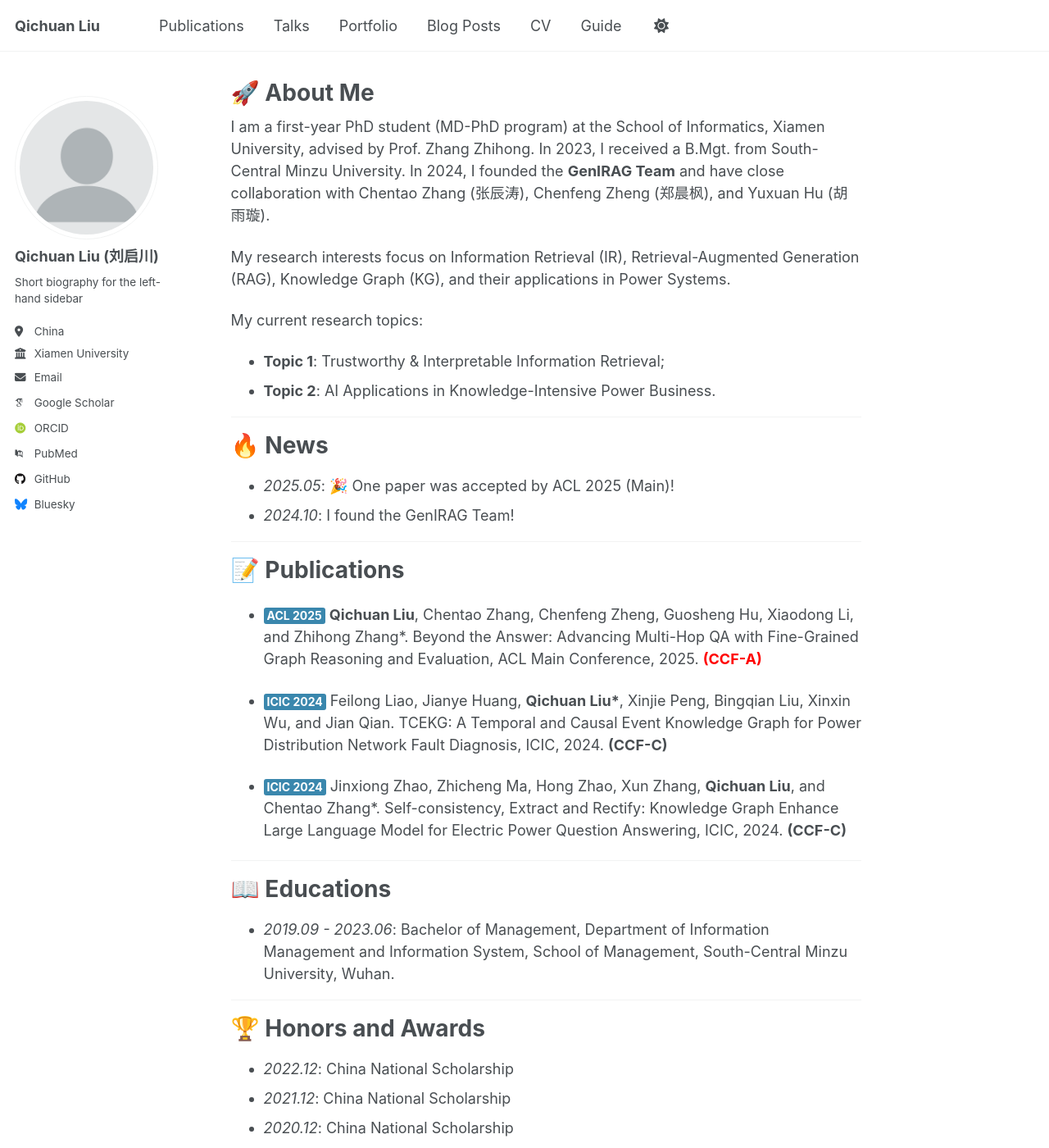
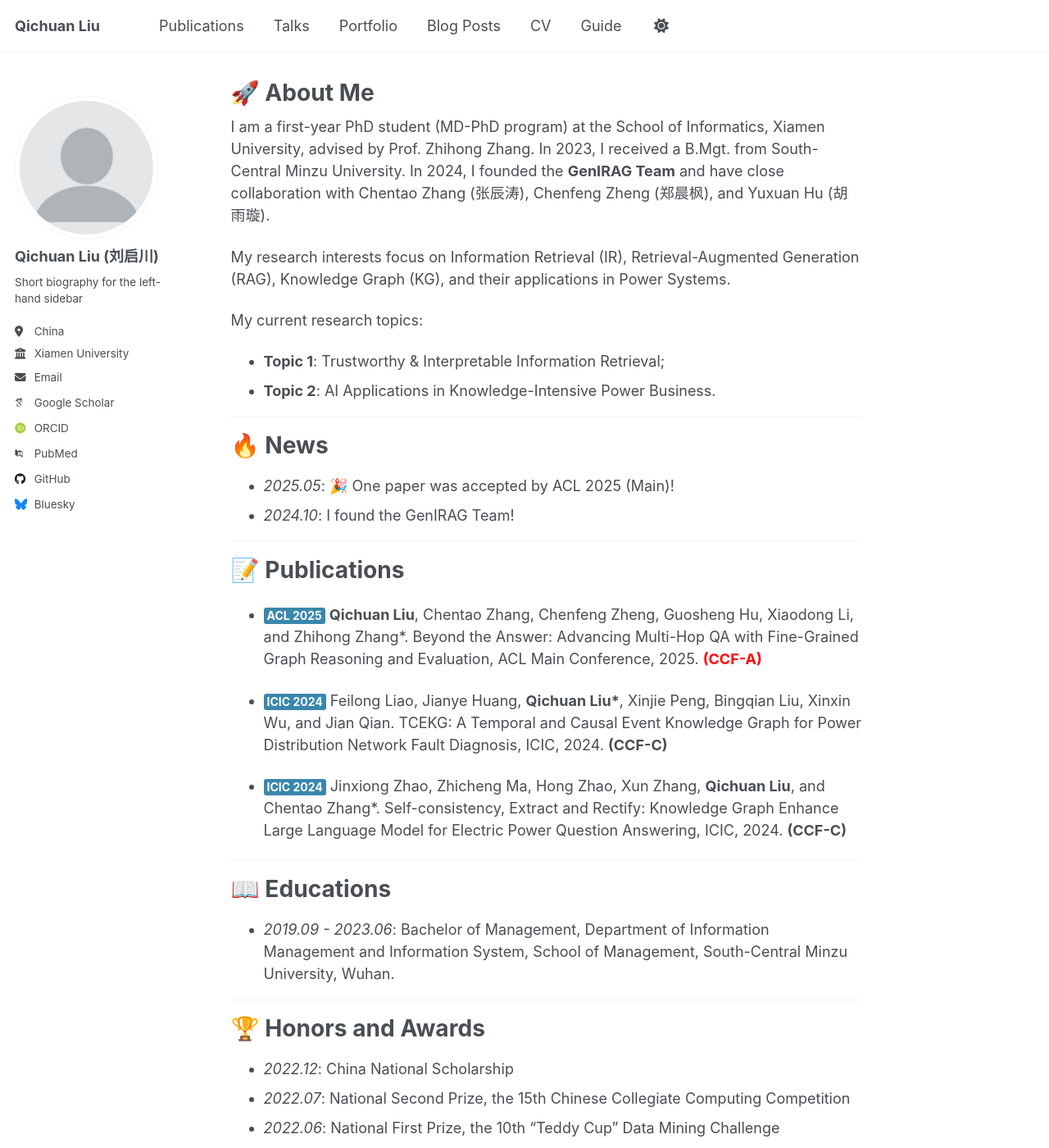
Before and after one commit to qcliu2001/qcliu2001.github.io, a Jekyll site: the page built from _pages/about.md, in a window 1280 px wide and 1400 px high. Shown: the whole window at 82% size. Built offline with Jekyll 4.4.1, drawn with Linux system fonts in a browser that asks for light colours; some web fonts are replaced; some of the changed text lies outside the part shown.

Commit message:
Update about.md

```diff
--- a/_pages/about.md
+++ b/_pages/about.md
@@ -7,7 +7,7 @@ redirect_from:
   - /about.html
 ---
 
-I am a first-year PhD student (MD-PhD program) at the School of Informatics, Xiamen University, advised by Prof. Zhang Zhihong. In 2023, I received a B.Mgt. from South-Central Minzu University. In 2024, I founded the **GenIRAG Team** and have close collaboration with Chentao Zhang (张辰涛), Chenfeng Zheng (郑晨枫), and Yuxuan Hu (胡雨璇).
+I am a first-year PhD student (MD-PhD program) at the School of Informatics, Xiamen University, advised by Prof. Zhihong Zhang. In 2023, I received a B.Mgt. from South-Central Minzu University. In 2024, I founded the **GenIRAG Team** and have close collaboration with Chentao Zhang (张辰涛), Chenfeng Zheng (郑晨枫), and Yuxuan Hu (胡雨璇).
 
 My research interests focus on Information Retrieval (IR), Retrieval-Augmented Generation (RAG), Knowledge Graph (KG), and their applications in Power Systems.
 
@@ -50,6 +50,9 @@ My current research topics:
 🏆 Honors and Awards
 ======
 + _2022.12_: China National Scholarship
++ _2022.07_: National Second Prize, the 15th Chinese Collegiate Computing Competition
++ _2022.06_: National First Prize, the 10th "Teddy Cup" Data Mining Challenge
++ _2022.03_: National Third Prize, the 17th "Challenge Cup" National Undergraduate Curricular Academic Science and Technology Works Competition
 + _2021.12_: China National Scholarship
 + _2020.12_: China National Scholarship
 
```
